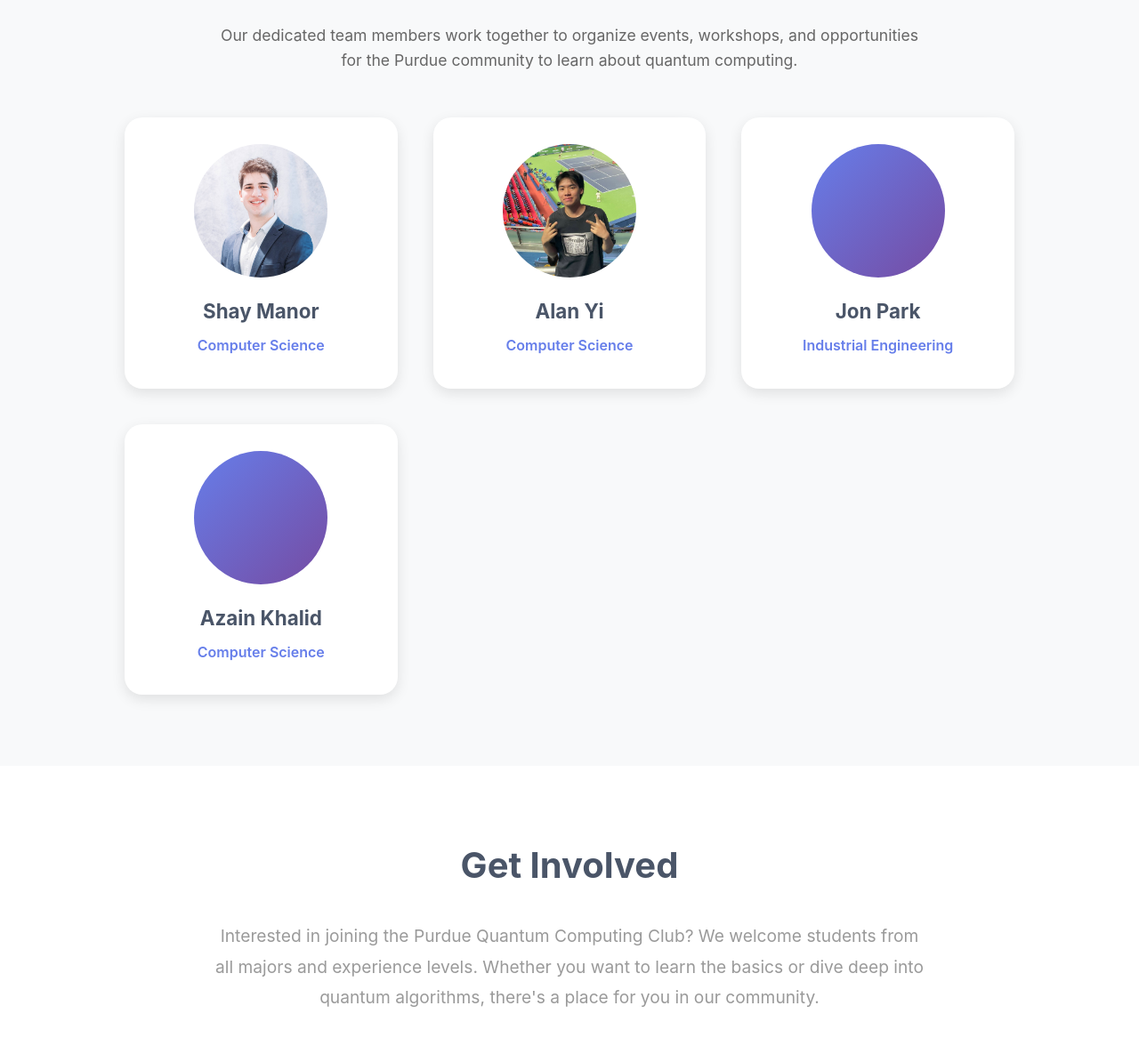
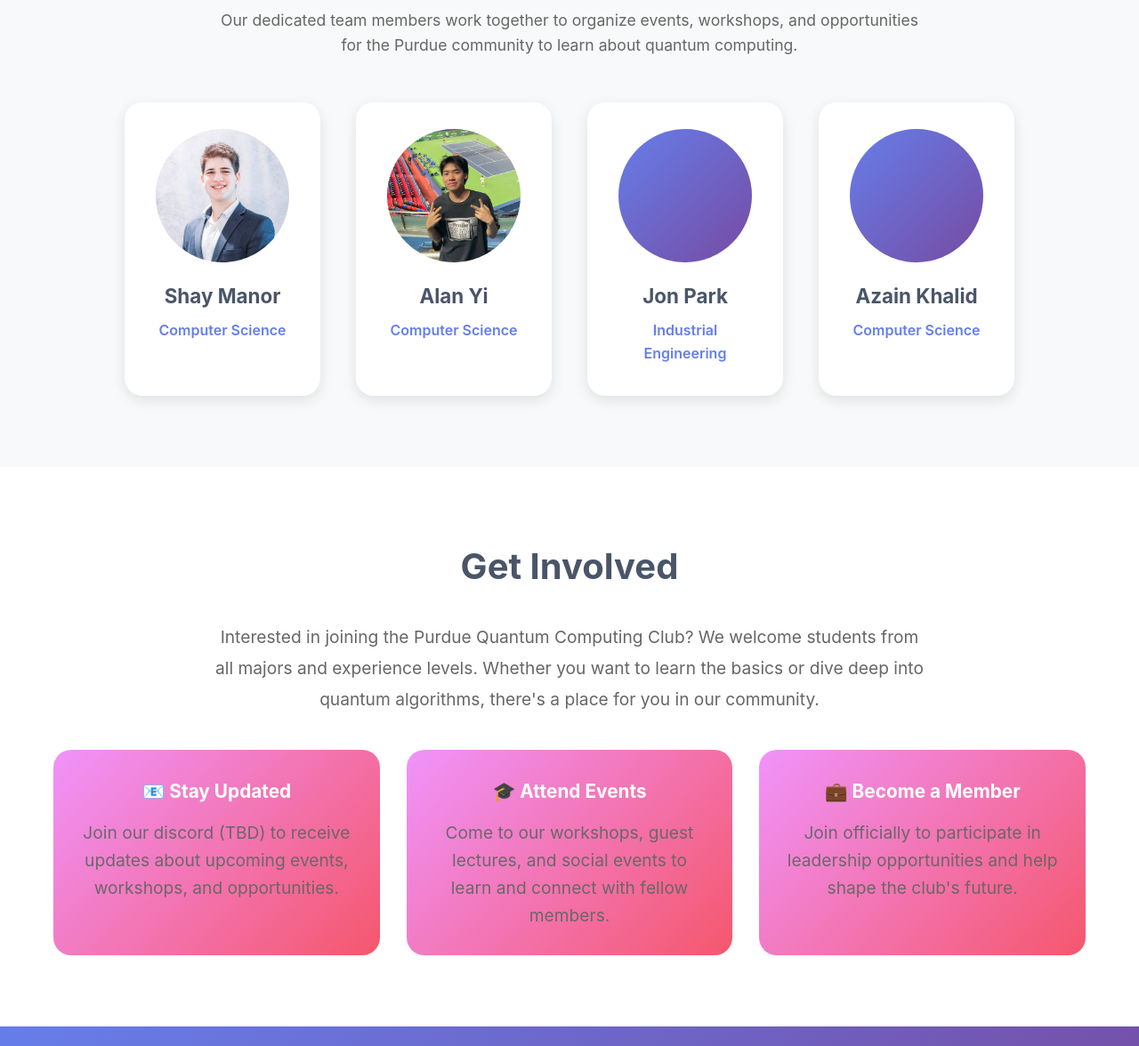
Before and after one commit to ShayManor/QCC-Website, a plain HTML site: page src/frontend/about.html in a window 1280 px wide. Shown: the part 1241-2417 px from the top of the page at 89% size. Drawn offline with Linux system fonts and the light colour scheme.

Commit message:
feat: update about page layout and styles

```diff
--- a/src/frontend/about.html
+++ b/src/frontend/about.html
@@ -8,7 +8,7 @@
 </head>
 <body>
     <!-- Header Section -->
-    <section class="hero hero-small">
+    <section class="hero hero-smaller">
         <div class="container">
             <h1>About Us</h1>
             <h2>Purdue Quantum Computing Club</h2>
@@ -88,15 +88,15 @@
             <p>Interested in joining the Purdue Quantum Computing Club? We welcome students from all majors and experience levels. Whether you want to learn the basics or dive deep into quantum algorithms, there's a place for you in our community.</p>
 
             <div class="involvement-options">
-                <div class="involvement-card">
+                <div class="prize-card">
                     <h4>📧 Stay Updated</h4>
                     <p>Join our discord (TBD) to receive updates about upcoming events, workshops, and opportunities.</p>
                 </div>
-                <div class="involvement-card">
+                <div class="prize-card">
                     <h4>🎓 Attend Events</h4>
                     <p>Come to our workshops, guest lectures, and social events to learn and connect with fellow members.</p>
                 </div>
-                <div class="involvement-card">
+                <div class="prize-card">
                     <h4>💼 Become a Member</h4>
                     <p>Join officially to participate in leadership opportunities and help shape the club's future.</p>
                 </div>
--- a/src/frontend/styles.css
+++ b/src/frontend/styles.css
@@ -122,7 +122,7 @@ body {
     font-size: 1.2rem;
     max-width: 800px;
     margin: 0 auto;
-    color: #9a9a9a;
+    color: #666;
     line-height: 1.8;
 }
 
@@ -479,6 +479,10 @@ body {
     padding: 70px 0;
 }
 
+.hero-smaller {
+    padding: 50px 0;
+}
+
 /* About Page Styles */
 .club-mission {
     margin-top: 50px;
@@ -492,7 +496,7 @@ body {
 }
 
 .mission-card {
-    background: #f8f8f8;
+    background: #f8f9fa;
     padding: 30px;
     border-radius: 15px;
     text-align: center;
@@ -538,7 +542,7 @@ body {
 
 .team-grid {
     display: grid;
-    grid-template-columns: repeat(auto-fit, minmax(280px, 1fr));
+    grid-template-columns: repeat(4, 1fr);
     gap: 40px;
     max-width: 1000px;
     margin: 0 auto;
```
Also changed, not shown: src/frontend/index.html (+1 -0 lines).
